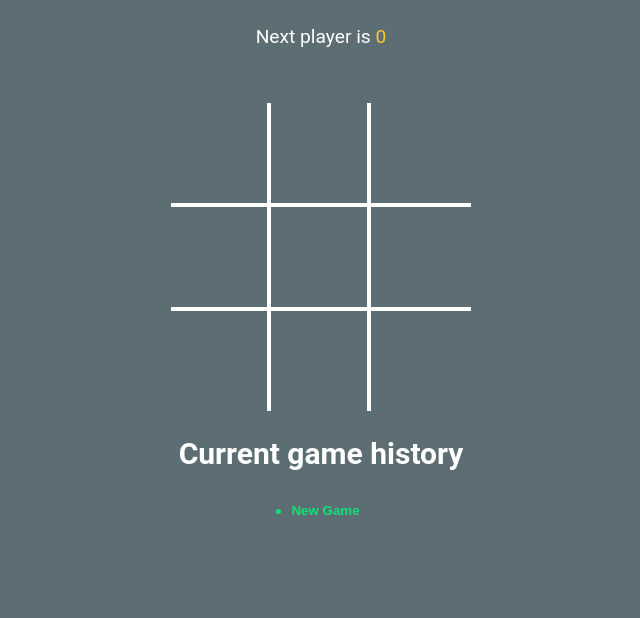
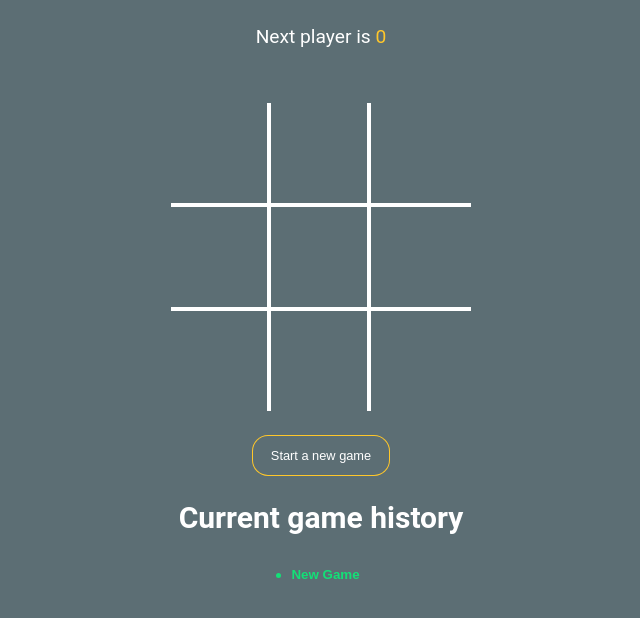
Before and after one commit to SiddhiBandivdekar/tic-tac-toe, a React (Vite) app: page / in a window 1280 px wide. Shown: the top 618 px of the page, without its empty margins (319-959 px from the left). Built offline with nearby package versions, Linux system fonts and the light colour scheme.

Commit message:
added start new game button

```diff
--- a/src/App.jsx
+++ b/src/App.jsx
@@ -50,12 +50,24 @@ const App = () => {
     return setCurrMove(move);
   };
 
+  const newGameHandler = () => {
+    setHistory(NEW_GAME);
+    setCurrMove(0);
+  };
+
   return (
     <div className="app">
       <h2>
         <StatusMessage winner={winner} game={game} />
       </h2>
       <Board handleClick={handleClick} squares={game.squares} />
+      <button
+        type="button"
+        onClick={newGameHandler}
+        className={`btn-reset ${winner ? "active" : ""}`}
+      >
+        Start a new game
+      </button>
       <h2>Current game history</h2>
       <History history={history} moveTo={moveTo} currMove={currMove} />
     </div>
```
